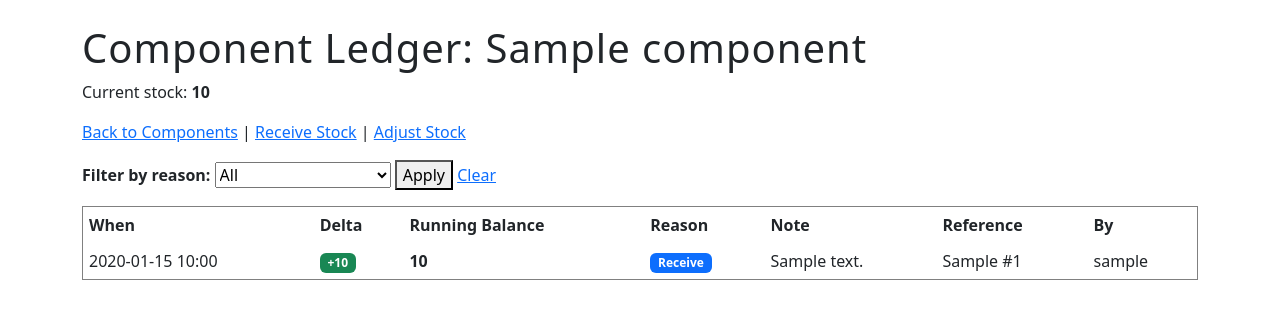
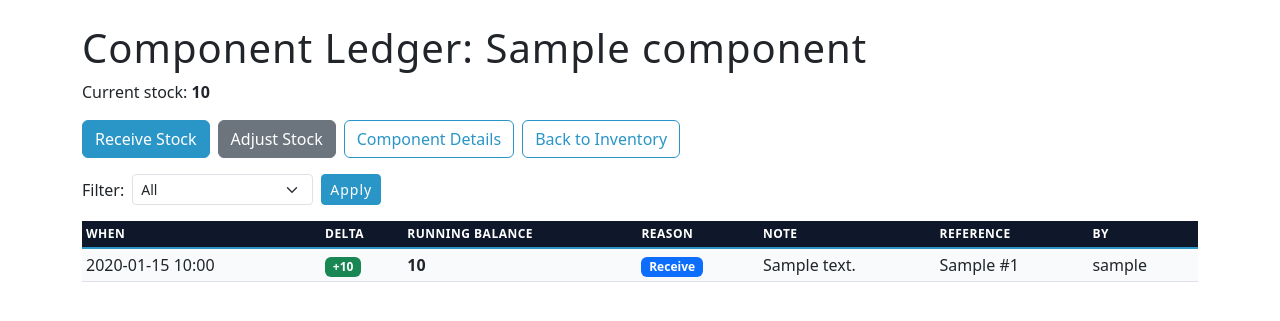
Before and after one commit to pridding/Ungoverned, a Django app: page /components/1/ledger/ in a window 1280 px wide. Shown: the part 57-378 px from the top of the page. Run offline with Django 5.2, Linux system fonts and the light colour scheme; a user stored in the database is signed in; tables that the repository leaves empty hold one stand-in row (values such as "Sample post").

Commit message:
Improve component UX and standardise UI across inventory and ledger
- Add component detail page with notes editing
- Link inventory components to detail page (instead of direct ledger)
- Add Receive / Adjust Stock actions to component detail
- Add navigation buttons to ledger for consistency
- Improve ledger filter UI and table styling (Bootstrap-based)
- Introduce dark header styling for tables
- Highlight most recent stock movement in ledger
- Standardise button styles (primary, secondary, outline)
- General UI cleanup for consistency across Orders, Inventory, and Ledger

```diff
--- a/ungoverned_app/static/css/custom.css
+++ b/ungoverned_app/static/css/custom.css
@@ -185,3 +185,51 @@ h1, h2, h3 {
     color: #ffffff !important;
     box-shadow: none !important;
 }
+
+/* Custom secondary button */
+
+.btn-secondary {
+    background-color: #6c757d !important;
+    border-color: #6c757d !important;
+    color: #ffffff !important;
+}
+
+.btn-secondary:hover,
+.btn-secondary:focus,
+.btn-secondary:active {
+    background-color: #5a6268 !important;
+    border-color: #5a6268 !important;
+    color: #ffffff !important;
+    box-shadow: none !important;
+}
+
+/* Custom outline secondary */
+
+.btn-outline-secondary {
+    color: #2a95c7 !important;
+    border-color: #2a95c7 !important;
+}
+
+.btn-outline-secondary:hover,
+.btn-outline-secondary:focus,
+.btn-outline-secondary:active {
+    background-color: #2a95c7 !important;
+    color: #ffffff !important;
+    border-color: #2a95c7 !important;
+    box-shadow: none !important;
+}
+
+/* Dark table header to match app style */
+
+.table-dark-header thead th {
+    background-color: #0f172a;  /* same dark/nav tone */
+    color: #ffffff;
+    border-color: #1f2937;
+}
+
+/* Highlight most recent ledger row */
+
+.latest-movement td {
+    background-color: #f8fafc !important;  /* very light blue/grey */
+    border-top: 2px solid #2a95c7;
+}
--- a/ungoverned_app/templates/inventory/component_list.html
+++ b/ungoverned_app/templates/inventory/component_list.html
@@ -27,7 +27,7 @@
                 {% for component in components %}
                 <tr>
                     <td>
-                        <a href="{% url 'component_ledger' id=component.id %}">
+                        <a href="{% url 'component_detail' component.id %}">
                             {{ component.name }}
                         </a>
                     </td>
--- a/ungoverned_app/templates/inventory/ledger.html
+++ b/ungoverned_app/templates/inventory/ledger.html
@@ -7,27 +7,44 @@
     Current stock: <strong>{{ component.stock_quantity }}</strong>
 </p>
 
-<p>
-  <a href="{% url 'component_list' %}">Back to Components</a> |
-  <a href="{% url 'inventory_receive' %}?component={{ component.id }}">Receive Stock</a> |
-  <a href="{% url 'inventory_adjust' %}?component={{ component.id }}">Adjust Stock</a>
-</p>
+<div class="mb-3 d-flex gap-2">
+    <a href="{% url 'inventory_receive' %}?component={{ component.id }}" class="btn btn-primary">
+        Receive Stock
+    </a>
+    <a href="{% url 'inventory_adjust' %}?component={{ component.id }}" class="btn btn-secondary">
+        Adjust Stock
+    </a>
+    <a href="{% url 'component_detail' component.id %}" class="btn btn-outline-secondary">
+        Component Details
+    </a>
+    <a href="{% url 'component_list' %}" class="btn btn-outline-secondary">
+        Back to Inventory
+    </a>
+</div>
 
-<form method="get" style="margin: 16px 0;">
-  <label for="reason"><strong>Filter by reason:</strong></label>
-  <select name="reason" id="reason">
+<form method="get" class="mb-3 d-flex align-items-center gap-2">
+    <label for="reason" class="mb-0">Filter:</label>
+
+    <select name="reason" id="reason" class="form-select form-select-sm" style="width: auto;">
         <option value="">All</option>
         {% for value, label in reason_choices %}
-      <option value="{{ value }}" {% if reason_filter == value %}selected{% endif %}>
+            <option value="{{ value }}" {% if value == selected_reason %}selected{% endif %}>
                 {{ label }}
             </option>
         {% endfor %}
     </select>
-  <button type="submit">Apply</button>
-  <a href="{% url 'component_ledger' id=component.id %}">Clear</a>
+
+    <button type="submit" class="btn btn-primary btn-sm">Apply</button>
+
+    {% if selected_reason %}
+        <a href="{% url 'component_ledger' component.id %}" class="btn btn-outline-secondary btn-sm">
+            Clear
+        </a>
+    {% endif %}
 </form>
 
-<table border="1" cellpadding="6" cellspacing="0" style="width: 100%; border-collapse: collapse;">
+<div class="table-responsive">
+    <table class="table table-sm align-middle table-dark-header">
         <thead>
             <tr>
                 <th>When</th>
@@ -41,7 +58,7 @@
         </thead>
         <tbody>
             {% for m in movements %}
-      <tr>
+                <tr class="{% if forloop.first %}latest-movement{% endif %}">
                     <td>{{ m.created_at|date:"Y-m-d H:i" }}</td>
 
                     <td>
@@ -59,19 +76,14 @@
                     <td>
                         {% if m.reason == "RECEIVE" %}
                             <span class="badge bg-primary">{{ m.get_reason_display }}</span>
-
                         {% elif m.reason == "ADJUSTMENT" %}
                             <span class="badge bg-secondary">{{ m.get_reason_display }}</span>
-
                         {% elif m.reason == "BUILD_CONSUME" %}
                             <span class="badge bg-danger">{{ m.get_reason_display }}</span>
-
                         {% elif m.reason == "BUILD_CANCEL_RETURN" %}
                             <span class="badge bg-success">{{ m.get_reason_display }}</span>
-
                         {% elif m.reason == "ORDER_CANCEL_RETURN" %}
                             <span class="badge bg-success">{{ m.get_reason_display }}</span>
-
                         {% else %}
                             {{ m.get_reason_display }}
                         {% endif %}
@@ -97,10 +109,11 @@
                 </tr>
             {% empty %}
                 <tr>
-        <td colspan="7">No movements yet.</td>
+                    <td colspan="7" class="text-muted">No movements yet.</td>
                 </tr>
             {% endfor %}
         </tbody>
     </table>
+</div>
 
 {% endblock %}
--- a/ungoverned_app/templates/orders/orders_list.html
+++ b/ungoverned_app/templates/orders/orders_list.html
@@ -23,7 +23,11 @@
             {% for order in orders %}
                 <tr>
                     <td> <a href="{% url 'order_detail' order.id %}">{{ order.id }}</a> </td>
-                    <td>{{ order.customer.name }}</td>
+                    <td>
+                        <a href="{% url 'customer_detail' order.customer.id %}">
+                            {{ order.customer.name }}
+                        </a>
+                    </td>
                     <td>{{ order.customer.country|default:"N/A" }}</td>
                     <td>{{ order.order_date }}</td>
 
--- a/ungoverned_app/urls.py
+++ b/ungoverned_app/urls.py
@@ -8,13 +8,17 @@ urlpatterns = [
 
     path('components/', views.component_list, name='component_list'),
     path("components/low-stock/", views.low_stock_dashboard, name="low_stock_dashboard"),
+    path("components/<int:id>/", views.component_detail, name="component_detail"),
     path("components/<int:id>/ledger/", views.component_ledger, name="component_ledger"),
+
     path("inventory/receive/", views.inventory_receive, name="inventory_receive"),
     path("inventory/adjust/", views.inventory_adjust, name="inventory_adjust"),
 
     path('build/', views.product_bom, name='product_bom'),
     path('build/submit/', views.build_product, name='build_product'),
     path('builds/<int:build_id>/cancel/', views.cancel_build, name='cancel_build'),
+
+    path("customers/<int:id>/", views.customer_detail, name="customer_detail"),
 
     path('orders/', views.orders_list, name='orders_list'),
     path("orders/<int:order_id>/start-build/", views.start_build, name="start_build"),
--- a/ungoverned_app/views.py
+++ b/ungoverned_app/views.py
@@ -9,13 +9,28 @@ from django.db.models.functions import Coalesce
 from django.core.exceptions import ValidationError
 from django.utils import timezone
 
-from .models import Product, Component, ProductComponent, Order, OrderItem, ProductBuild, StockMovement, with_stock_priority, with_bom_low_stock_threshold
-from .forms import ProductBuildForm, ReceiveStockForm, AdjustStockForm, ShipOrderForm, CancelOrderForm, OrderNotesForm
+from .models import Product, Component, ProductComponent, Order, OrderItem, ProductBuild, Customer
+from .models import StockMovement, with_stock_priority, with_bom_low_stock_threshold
+from .forms import ProductBuildForm, ReceiveStockForm, AdjustStockForm, ShipOrderForm, CancelOrderForm, OrderNotesForm, ComponentNotesForm
 from .services.inventory import record_stock_movement
 
 # Home page view
 def home(request):
     return render(request, 'home.html')
+
+@login_required
+def customer_detail(request, id):
+    customer = get_object_or_404(Customer, id=id)
+    orders = Order.objects.filter(customer=customer).order_by("-order_date", "-id")
+
+    return render(
+        request,
+        "customers/detail.html",
+        {
+            "customer": customer,
+            "orders": orders,
+        },
+    )
 
 @login_required
 def orders_list(request):
@@ -81,6 +96,31 @@ def component_list(request):
     )
 
     return render(request, "inventory/component_list.html", {"components": components})
+
+@login_required
+def component_detail(request, id):
+    component = get_object_or_404(
+        Component.objects.prefetch_related("suppliers"),
+        id=id,
+    )
+
+    if request.method == "POST":
+        form = ComponentNotesForm(request.POST, instance=component)
+        if form.is_valid():
+            form.save()
+            messages.success(request, "Component notes updated.")
+            return redirect("component_detail", id=component.id)
+    else:
+        form = ComponentNotesForm(instance=component)
+
+    return render(
+        request,
+        "inventory/component_detail.html",
+        {
+            "component": component,
+            "form": form,
+        },
+    )
 
 def clean_quantity(self):
     qty = self.cleaned_data['quantity']
```
Also changed, not shown: ungoverned_app/forms.py (+8 -0 lines), ungoverned_app/templates/customers/detail.html (added, +55 -0 lines), ungoverned_app/templates/inventory/component_detail.html (added, +48 -0 lines). Lines whose indentation alone changed are shown as unchanged.
